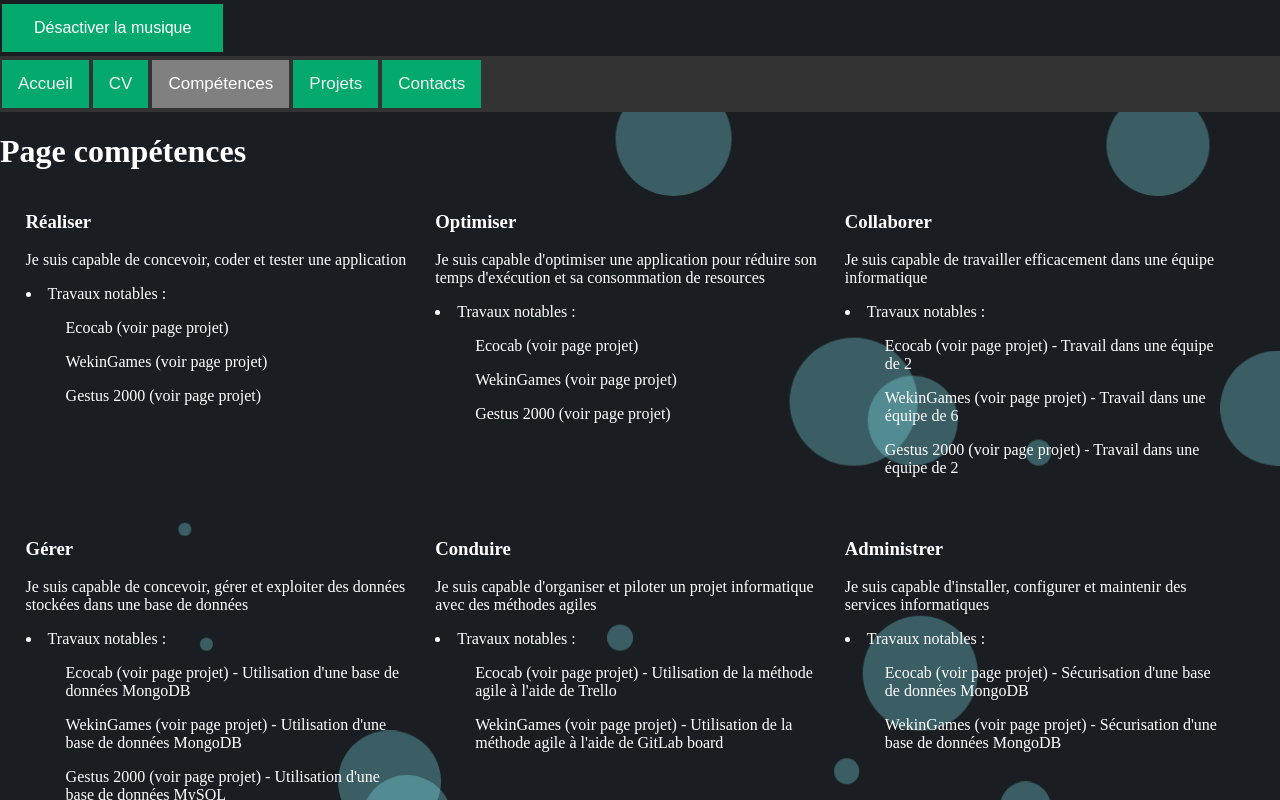
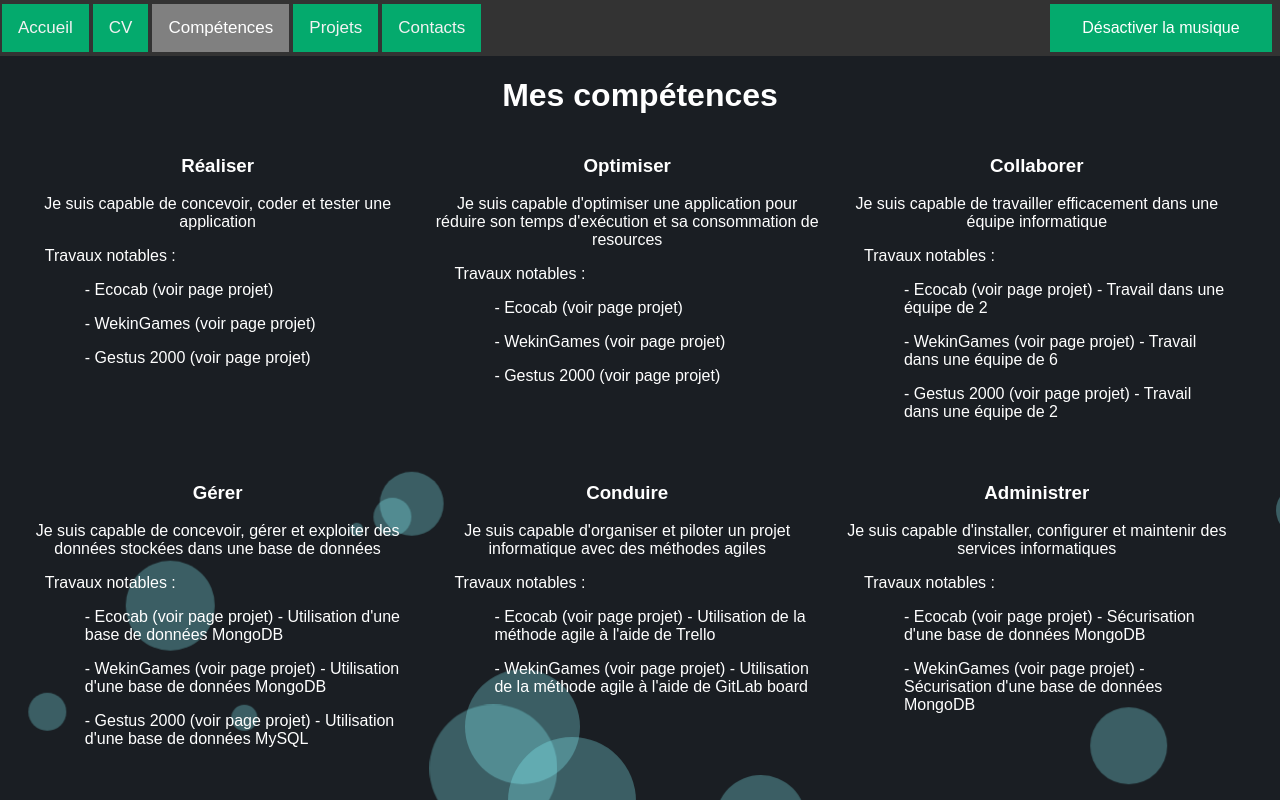
Before and after one commit to Julesc002/Portfolio, a React (Create React App) app: page /#/Competences in a window 1280 px wide. Built offline with nearby package versions, Linux system fonts and the light colour scheme.

Commit message:
Modifications du css et de la photo d'accueil

```diff
--- a/src/components/Musique.js
+++ b/src/components/Musique.js
@@ -75,8 +75,8 @@ const Musique = () => {
     };
 
     return (
-        <div>
-            <button onClick={toggleMusic}>
+        <div className='btnContainer'>
+            <button className='btnSon' onClick={toggleMusic}>
                 {musicEnabled ? "Désactiver la musique" : "Activer la musique"}
             </button>
         </div>
--- a/src/pages/Accueil.js
+++ b/src/pages/Accueil.js
@@ -1,14 +1,16 @@
 import React from 'react';
 import Header from '../components/Header';
-import photo from '../moi.png';
+import photo from '../moi.jpg';
 
 function Accueil() {
     return (
         <div>
             <Header />
-            <h1>Portfolio de Jules Cayrol</h1>
-            <h3>Je suis un étudiant en développement informatique en troisième année de BUT informatique à l'IUT de Paul Sabatier</h3>
-            <img src={photo} alt="Moi" />
+            <div className='accueilContent'>
+                <h1>Portfolio de Jules Cayrol</h1>
+                <h3>Je suis un étudiant en développement informatique en troisième année de BUT informatique à l'IUT de Paul Sabatier</h3>
+                <img className='imageMoi' src={photo} alt="Moi" />
+            </div>
         </div>
     );
 }
--- a/src/pages/Competences.js
+++ b/src/pages/Competences.js
@@ -5,16 +5,16 @@ function Competences() {
     return (
         <div>
             <Header />
-            <h1>Page compétences</h1>
+            <h1>Mes compétences</h1>
             <div className='containerCompetence'>
                 <div className='realiser'>
                     <h3>Réaliser</h3>
                     <p>Je suis capable de concevoir, coder et tester une application</p>
                     <li>
                         Travaux notables :
-                        <ul>Ecocab (voir page projet)</ul>
-                        <ul>WekinGames (voir page projet)</ul>
-                        <ul>Gestus 2000 (voir page projet)</ul>
+                        <ul>- Ecocab (voir page projet)</ul>
+                        <ul>- WekinGames (voir page projet)</ul>
+                        <ul>- Gestus 2000 (voir page projet)</ul>
                     </li>
                 </div>
                 <div className='optimiser'>
@@ -22,9 +22,9 @@ function Competences() {
                     <p>Je suis capable d'optimiser une application pour réduire son temps d'exécution et sa consommation de resources</p>
                     <li>
                         Travaux notables :
-                        <ul>Ecocab (voir page projet)</ul>
-                        <ul>WekinGames (voir page projet)</ul>
-                        <ul>Gestus 2000 (voir page projet)</ul>
+                        <ul>- Ecocab (voir page projet)</ul>
+                        <ul>- WekinGames (voir page projet)</ul>
+                        <ul>- Gestus 2000 (voir page projet)</ul>
                     </li>
                 </div>
                 <div className='collaborer'>
@@ -32,9 +32,9 @@ function Competences() {
                     <p>Je suis capable de travailler efficacement dans une équipe informatique</p>
                     <li>
                         Travaux notables :
-                        <ul>Ecocab (voir page projet) - Travail dans une équipe de 2</ul>
-                        <ul>WekinGames (voir page projet) - Travail dans une équipe de 6</ul>
-                        <ul>Gestus 2000 (voir page projet) - Travail dans une équipe de 2</ul>
+                        <ul>- Ecocab (voir page projet) - Travail dans une équipe de 2</ul>
+                        <ul>- WekinGames (voir page projet) - Travail dans une équipe de 6</ul>
+                        <ul>- Gestus 2000 (voir page projet) - Travail dans une équipe de 2</ul>
                     </li>
                 </div>
                 <div className='gerer'>
@@ -42,9 +42,9 @@ function Competences() {
                     <p>Je suis capable de concevoir, gérer et exploiter des données stockées dans une base de données</p>
                     <li>
                         Travaux notables :
-                        <ul>Ecocab (voir page projet) - Utilisation d'une base de données MongoDB</ul>
-                        <ul>WekinGames (voir page projet) - Utilisation d'une base de données MongoDB</ul>
-                        <ul>Gestus 2000 (voir page projet) - Utilisation d'une base de données MySQL</ul>
+                        <ul>- Ecocab (voir page projet) - Utilisation d'une base de données MongoDB</ul>
+                        <ul>- WekinGames (voir page projet) - Utilisation d'une base de données MongoDB</ul>
+                        <ul>- Gestus 2000 (voir page projet) - Utilisation d'une base de données MySQL</ul>
                     </li>
                 </div>
                 <div className='conduire'>
@@ -52,8 +52,8 @@ function Competences() {
                     <p>Je suis capable d'organiser et piloter un projet informatique avec des méthodes agiles</p>
                     <li>
                         Travaux notables :
-                        <ul>Ecocab (voir page projet) - Utilisation de la méthode agile à l'aide de Trello</ul>
-                        <ul>WekinGames (voir page projet) - Utilisation de la méthode agile à l'aide de GitLab board</ul>
+                        <ul>- Ecocab (voir page projet) - Utilisation de la méthode agile à l'aide de Trello</ul>
+                        <ul>- WekinGames (voir page projet) - Utilisation de la méthode agile à l'aide de GitLab board</ul>
                     </li>
                 </div>
                 <div className='administrer'>
@@ -61,8 +61,8 @@ function Competences() {
                     <p>Je suis capable d'installer, configurer et maintenir des services informatiques</p>
                     <li>
                         Travaux notables :
-                        <ul>Ecocab (voir page projet) - Sécurisation d'une base de données MongoDB</ul>
-                        <ul>WekinGames (voir page projet) - Sécurisation d'une base de données MongoDB</ul>
+                        <ul>- Ecocab (voir page projet) - Sécurisation d'une base de données MongoDB</ul>
+                        <ul>- WekinGames (voir page projet) - Sécurisation d'une base de données MongoDB</ul>
                     </li>
                 </div>
             </div>
--- a/src/pages/Projets.js
+++ b/src/pages/Projets.js
@@ -8,7 +8,7 @@ function Projets() {
     return (
         <div>
             <Header />
-            <h1>Projets</h1>
+            <h1>Mes projets</h1>
             <div className='containerProjet'>
                 <div className='Ecocab'>
                     <h3>Stage : Ecocab - Développement d'un MVP d'une application de covoiturage</h3>
--- a/src/styles/Projets.scss
+++ b/src/styles/Projets.scss
@@ -1,6 +1,7 @@
 .image_ecocab, .image_wekingame, .image_quidditch {
     width: 90%;
     height: auto;
+    margin-left: 5%;
 }
 
 .containerProjet {
@@ -11,7 +12,7 @@
 .Ecocab, .Wekingame, .Quidditch {
     width: 48%;
     box-sizing: border-box;
-    margin-left: 2%;
+    margin-left: 1%;
     margin-bottom: 2%;
 }
 
--- /dev/null
+++ b/src/styles/accueil.scss
@@ -0,0 +1,10 @@
+.accueilContent {
+    margin: 2%;
+}
+
+.imageMoi {
+    display: block;
+    margin: auto;
+    width: 40%;
+    height: auto;
+}
--- a/src/styles/app.scss
+++ b/src/styles/app.scss
@@ -4,3 +4,13 @@
 @use './Page_CV.scss';
 @use './Projets.scss';
 @use './competences.scss';
+@use './accueil.scss';
+@use './musique.scss';
+
+* {
+    font-family: "Fira Sans", Arial, sans-serif;
+}
+
+h1, h3, p {
+    text-align: center;
+}
--- a/src/styles/competences.scss
+++ b/src/styles/competences.scss
@@ -9,3 +9,8 @@
     margin-left: 2%;
     margin-bottom: 2%;
 }
+
+li {
+    list-style-type: none;
+    margin-left: 5%;
+}
--- /dev/null
+++ b/src/styles/musique.scss
@@ -0,0 +1,6 @@
+.btnContainer {
+    top: 0;
+    right: 0;
+    position: absolute;
+    margin-right: 0.5%;
+}
```
Also changed, not shown: src/moi.png (deleted), 1 other file (tests, documents, lock files or other folders).
